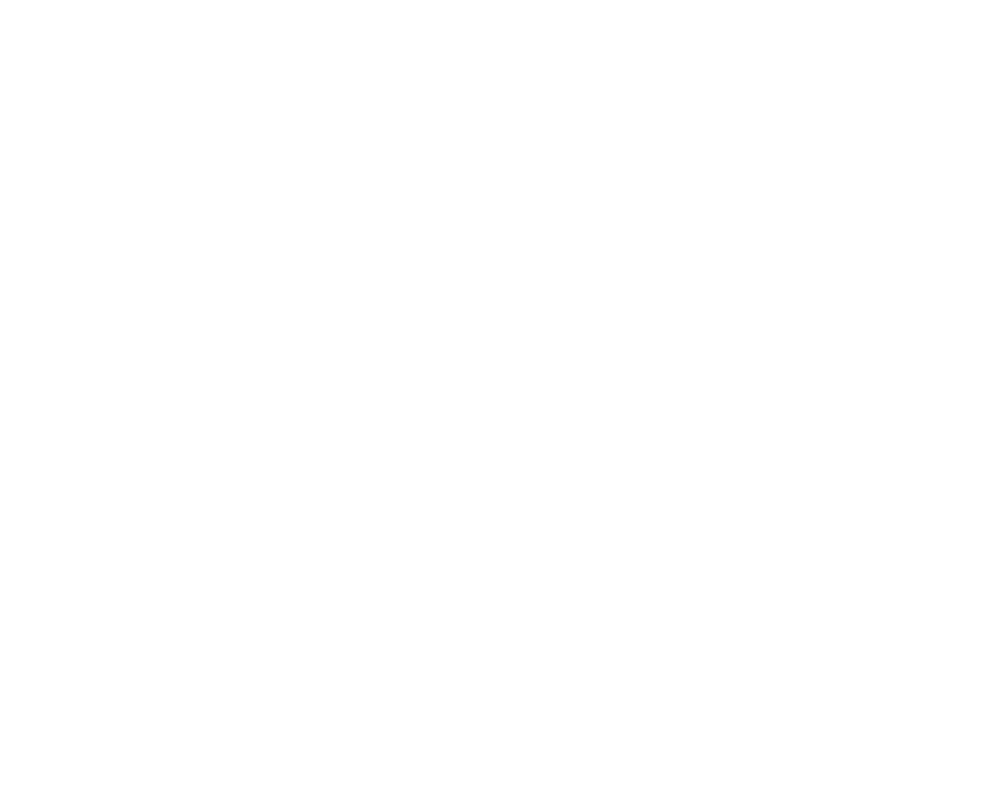
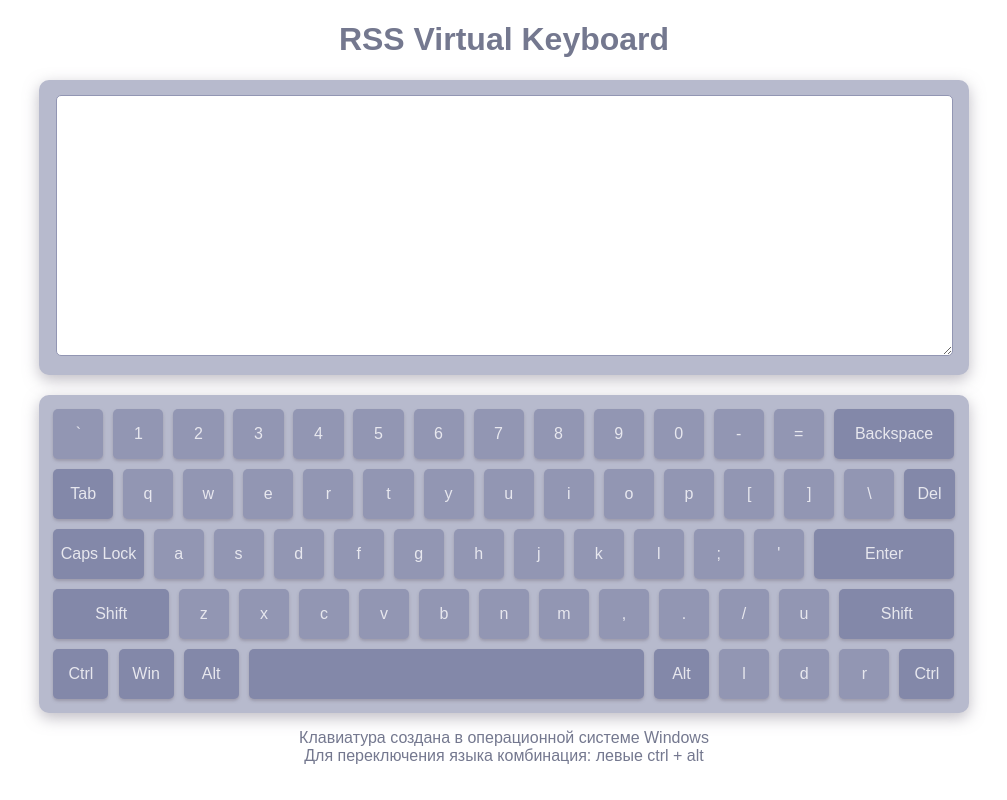
Before and after one commit to Leniliya/virtual-keyboard, a website: page index.html in a window 1280 px wide. Shown: the whole page, without its empty margins (136-1143 px from the left). Drawn offline with Linux system fonts and the light colour scheme.

Commit message:
feat: add styles and temporary html

```diff
--- a/index.html
+++ b/index.html
@@ -11,6 +11,82 @@
 </head>
 
 <body>
+  <div class="wrapper">
+    <h1 class="title">RSS Virtual Keyboard</h1>
+    <div class="text-area__wrapper">
+      <textarea class="text-area" name="text-area" id="" cols="50" rows="17"></textarea>
+    </div>
+    <div class="keyboard">
+      <div class="keyboard__content">
+        <div class="keyboard__key">`</div>
+        <div class="keyboard__key">1</div>
+        <div class="keyboard__key">2</div>
+        <div class="keyboard__key">3</div>
+        <div class="keyboard__key">4</div>
+        <div class="keyboard__key">5</div>
+        <div class="keyboard__key">6</div>
+        <div class="keyboard__key">7</div>
+        <div class="keyboard__key">8</div>
+        <div class="keyboard__key">9</div>
+        <div class="keyboard__key">0</div>
+        <div class="keyboard__key">-</div>
+        <div class="keyboard__key">=</div>
+        <div class="keyboard__key backspace">Backspace</div>
+        <div class="keyboard__key tab">Tab</div>
+        <div class="keyboard__key">q</div>
+        <div class="keyboard__key">w</div>
+        <div class="keyboard__key">e</div>
+        <div class="keyboard__key">r</div>
+        <div class="keyboard__key">t</div>
+        <div class="keyboard__key">y</div>
+        <div class="keyboard__key">u</div>
+        <div class="keyboard__key">i</div>
+        <div class="keyboard__key">o</div>
+        <div class="keyboard__key">p</div>
+        <div class="keyboard__key">[</div>
+        <div class="keyboard__key">]</div>
+        <div class="keyboard__key">\</div>
+        <div class="keyboard__key del">Del</div>
+        <div class="keyboard__key caps-lock">Caps Lock</div>
+        <div class="keyboard__key">a</div>
+        <div class="keyboard__key">s</div>
+        <div class="keyboard__key">d</div>
+        <div class="keyboard__key">f</div>
+        <div class="keyboard__key">g</div>
+        <div class="keyboard__key">h</div>
+        <div class="keyboard__key">j</div>
+        <div class="keyboard__key">k</div>
+        <div class="keyboard__key">l</div>
+        <div class="keyboard__key">;</div>
+        <div class="keyboard__key">'</div>
+        <div class="keyboard__key enter">Enter</div>
+        <div class="keyboard__key shift">Shift</div>
+        <div class="keyboard__key">z</div>
+        <div class="keyboard__key">x</div>
+        <div class="keyboard__key">c</div>
+        <div class="keyboard__key">v</div>
+        <div class="keyboard__key">b</div>
+        <div class="keyboard__key">n</div>
+        <div class="keyboard__key">m</div>
+        <div class="keyboard__key">,</div>
+        <div class="keyboard__key">.</div>
+        <div class="keyboard__key">/</div>
+        <div class="keyboard__key">u</div>
+        <div class="keyboard__key shift">Shift</div>
+        <div class="keyboard__key ctrl">Ctrl</div>
+        <div class="keyboard__key win">Win</div>
+        <div class="keyboard__key alt">Alt</div>
+        <div class="keyboard__key space"></div>
+        <div class="keyboard__key alt">Alt</div>
+        <div class="keyboard__key">l</div>
+        <div class="keyboard__key">d</div>
+        <div class="keyboard__key">r</div>
+        <div class="keyboard__key ctrl">Ctrl</div>
+      </div>
+    </div>
+    <p class="description">Клавиатура создана в операционной системе Windows<br>Для переключения языка комбинация: левыe
+      ctrl + alt</p>
+  </div>
   <script type="module" src="js/script.js"></script>
 </body>
 
--- a/style.css
+++ b/style.css
@@ -0,0 +1,117 @@
+.wrapper {
+  max-width: 930px;
+  margin: 0 auto;
+  text-align: center;
+  font-family: Arial, Helvetica, sans-serif;
+  color: #74788f;
+}
+
+.text-area__wrapper {
+  max-width: 930px;
+  background-color: #b7bacd;
+  border-radius: 10px;
+  padding: 15px;
+  margin-bottom: 20px;
+  box-shadow: 0px 5px 15px 0px rgba(129, 123, 140, 0.5);
+}
+
+.text-area {
+  width: 99%;
+  border-radius: 5px;
+  border: 1px solid #9296b3;
+}
+
+.text-area:focus {
+  outline: 1px solid #757a98;
+}
+
+.keyboard {
+  width: 100%;
+  background-color: #b7bacd;
+  border-radius: 10px;
+  box-shadow: 0px 5px 15px 0px rgba(129, 123, 140, 0.5);
+}
+
+.keyboard__content {
+  box-sizing: border-box;
+  display: flex;
+  flex-wrap: wrap;
+  align-items: center;
+  justify-content: space-around;
+  row-gap: 10px;
+  column-gap: 1%;
+  padding: 1.5%;
+}
+
+.keyboard__key {
+  display: flex;
+  justify-content: center;
+  align-items: center;
+  box-sizing: border-box;
+  width: 5.55%;
+  height: 50px;
+  background-color: #9296b3;
+  border-radius: 5px;
+  color: #e7e7ee;
+  box-shadow: 0px 2px 3px 0px rgba(129, 123, 140, 0.5);
+  transition: all 0.3s;
+}
+
+.keyboard__key:hover {
+  background-color: #8387a1;
+}
+
+.keyboard__key_active {
+  background-color: #757a98;
+  color: #d8d3e0;
+  box-shadow: 0px 2px 3px 0px rgba(129, 123, 140, 0.5) inset;
+}
+
+.backspace {
+  width: 13.4%;
+  background-color: #8388a9;
+}
+
+.tab {
+  width: 6.6%;
+  background-color: #8388a9;
+}
+
+.del {
+  background-color: #8388a9;
+}
+
+.caps-lock {
+  width: 10%;
+  background-color: #8388a9;
+}
+
+.enter {
+  width: 15.6%;
+  background-color: #8388a9;
+}
+
+.shift {
+  width: 12.8%;
+  background-color: #8388a9;
+}
+
+.ctrl {
+  width: 6.1%;
+  background-color: #8388a9;
+}
+
+.win {
+  width: 6.1%;
+  background-color: #8388a9;
+}
+
+.alt {
+  width: 6.1%;
+  background-color: #8388a9;
+}
+
+.space {
+  width: 43.8%;
+  background-color: #8388a9;
+}
```
